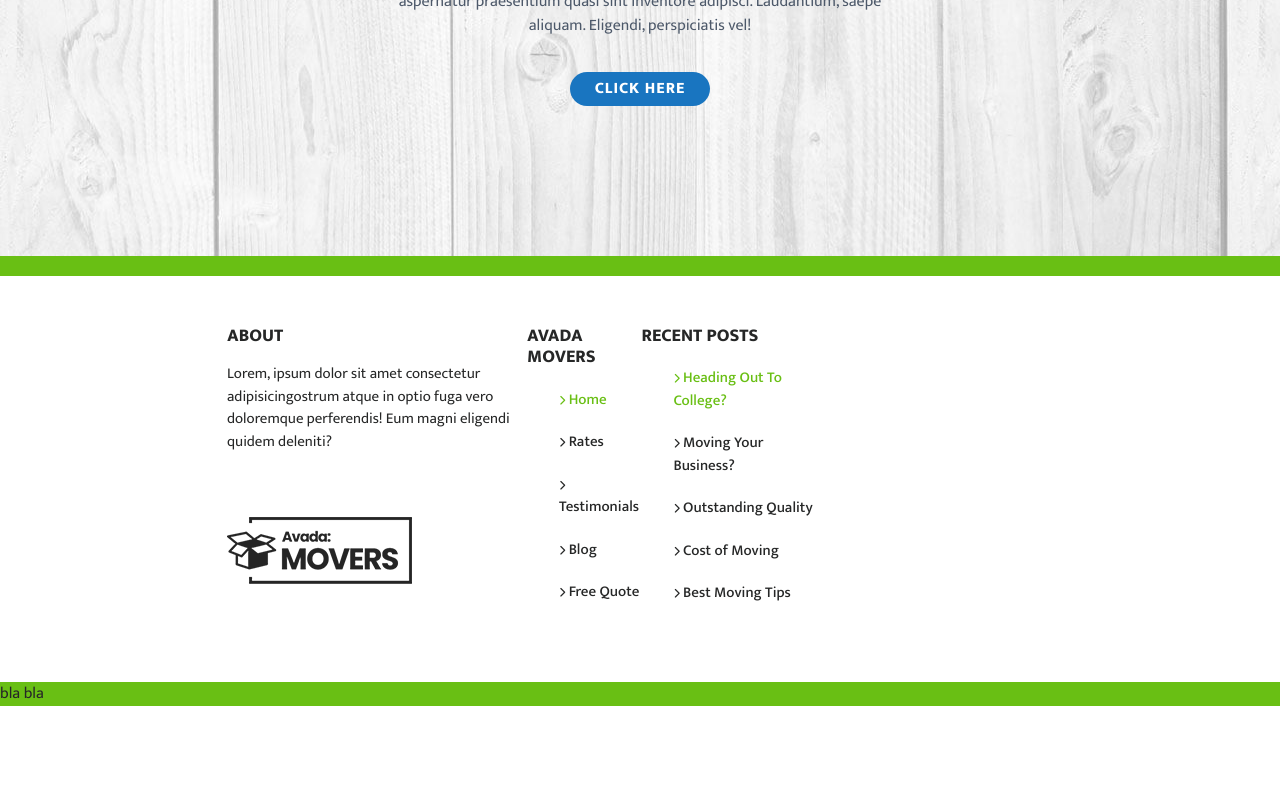
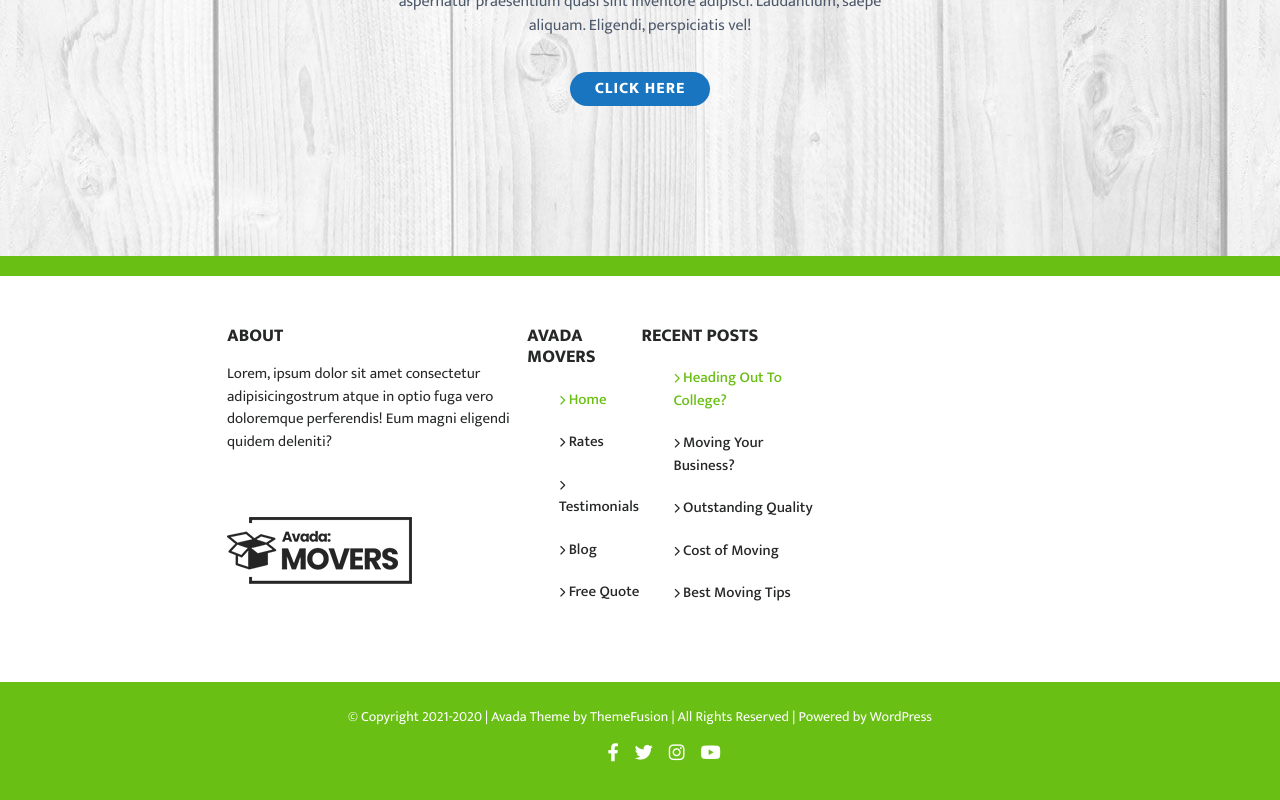
Before and after one commit to SofMD/proj-html-vuejs, a Vue app: page / in a window 1280 px wide. Shown: the part 4170-4970 px from the top of the page. Before the commit the page ends 4877 px from the top, so only its background shows below. Built offline with nearby package versions, Linux system fonts and the light colour scheme.

Commit message:
headerBottom menu dinamico

```diff
--- a/src/components/Footer.vue
+++ b/src/components/Footer.vue
@@ -37,8 +37,21 @@
           </div>
       </div>
       <!-- sotto -->
-      <div class="footerbottom">
-          bla bla
+      <div class="footerbottom p-4">
+          <div class="fbContainer">
+              <div>&copy; Copyright 2021-2020  |  Avada Theme by ThemeFusion  |  All Rights Reserved  |  Powered by WordPress</div>
+
+              <div class="mt-3">
+                  <ul class="socialList l-st d-flex justify-content-center">
+                       <li class="ms-3"><i class="fab fa-facebook-f"></i></li>
+                       <li class="ms-3"><i class="fab fa-twitter"></i></li>
+                       <li class="ms-3"><i class="fab fa-instagram"></i></li>
+                       <li class="ms-3"><i class="fab fa-youtube"></i></li>
+                  </ul>
+               </div>
+
+
+          </div>
       </div>
 
   </section>
@@ -63,10 +76,6 @@ section{
         font-size: 18px;
     }
 
-    i {
-        font-size: 10px;
-    }
-
     .footerTop{
         background-color: white;
         border-top: 20px solid $greenLima;
@@ -75,6 +84,10 @@ section{
         .ftContainer{
             width: 50%;
             margin-left: 15%;
+
+            i {
+               font-size: 10px;
+            }
 
             p{
                 width: 300px;
@@ -97,6 +110,18 @@ section{
 
     .footerbottom{
         background-color: $greenLima;
+
+        .fbContainer{
+            width: 50%;
+            margin: 0 auto;
+            text-align: center;
+            font-size: 14px;
+            color: white;
+        }
+
+        i{
+            font-size: 18px;
+        }
     }
 }
 </style>
--- a/src/components/HeaderBottom.vue
+++ b/src/components/HeaderBottom.vue
@@ -8,12 +8,9 @@
           <!-- lista -->
           <div>
               <ul class="headerList l-st d-flex justify-content-end align-items-center">
-                  <li class="ms-4">Home</li>
-                  <li class="ms-4">Rates</li>
-                  <li class="ms-4">Testimonials</li>
-                  <li class="ms-4">FAQ</li>
-                  <li class="ms-4">Blog</li>
-                  <li class="ms-4">Contact</li>
+                  <!-- menu dinamico  -->
+                  <li class="ms-4" v-for="(el, index) in menuList" :key="`menu-${index}`">{{el}}</li>
+                <!-- bottone -->
                   <li class="ms-5 "> <button class="Buttons">Free Quote</button></li>
               </ul>
           </div>
@@ -24,6 +21,18 @@
 <script>
 export default {
     name: 'HeaderBottom',
+    data() {
+        return {
+            menuList: [
+                'Home',
+                'Rates',
+                'Testimonials',
+                'FAQ',
+                'Blog',
+                'Contact',
+            ]
+        }
+    }
 }
 </script>
 
--- a/src/components/TestimonialSection.vue
+++ b/src/components/TestimonialSection.vue
@@ -9,7 +9,7 @@
               <!-- card -->
               <div class="serviceCard">
                   <!-- image -->
-                  <img src="../assets/avada-movers-janedoe-final.jpg" alt="">
+                  <img src="../assets/avada-movers-johndoe-final.jpg" alt="">
                   <!-- title -->
                   <h3 class="mt-4" >John Doe</h3>
                   <!-- description -->
@@ -19,7 +19,7 @@
               <!-- card 2-->
               <div class="serviceCard">
                   <!-- image -->
-                  <img src="../assets/avada-movers-johndoe-final.jpg" alt="">
+                  <img src="../assets/avada-movers-janedoe-final.jpg" alt="">
                   <h3  class="mt-4">Jane Doe</h3>
                   <!-- description -->
                   <div class="description">Lorem ipsum dolor sit amet consectetur adipisicing elit. Magnam sed ipsa soluta dignissimos, et quam reprehenderit vero explicabo voluptatum provident!</div>
```
